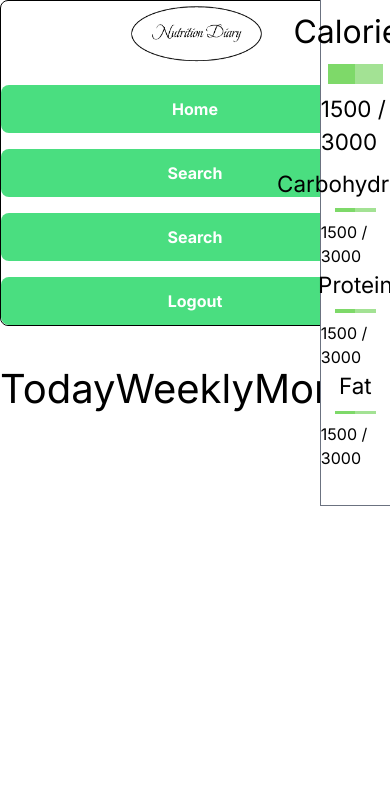
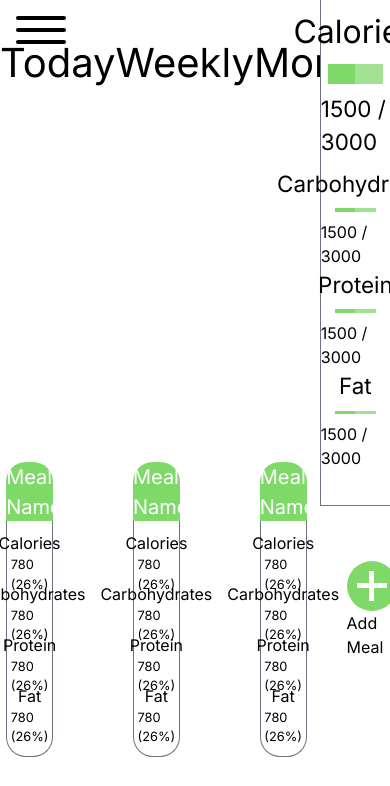
Before and after one commit to spiros132/DAT257, a Next.js app in the folder nutrition-diary/: page /dashboard in a window 390 px wide. Shown: the top 786 px of the page. Built offline with nearby package versions, Linux system fonts and the light colour scheme.

Commit message:
fixed the sidenavbar as well as fixed some small bugs and issues we had with our site

```diff
--- a/nutrition-diary/src/app/dashboard/layout.tsx
+++ b/nutrition-diary/src/app/dashboard/layout.tsx
@@ -7,10 +7,9 @@ export default function Layout(
     { readonly children: React.ReactNode }
 ) {
   return (
-    <div className="flex h-screen flex-col md:flex-row md:overflow-hidden">
-      <div className="">
-        <SideNav />
-      </div>
+    <div className="h-screen">
+      <SideNav />
+
       <div className="">{children}</div>
     </div>
   );
--- a/nutrition-diary/src/app/dashboard/page.tsx
+++ b/nutrition-diary/src/app/dashboard/page.tsx
@@ -3,6 +3,7 @@ import MealCard from "@/components/MealCard";
 import CalorieCounter from "@/components/CalorieCounter";
 import AddMealButton from "@/components/AddMealButton";
 import HamburgerDiv from "@/components/HamburgerDiv";
+import SideNav from "@/components/SideNav";
 
 
 export default function Page(){
--- a/nutrition-diary/src/app/dashboard/profile/page.tsx
+++ b/nutrition-diary/src/app/dashboard/profile/page.tsx
@@ -3,19 +3,6 @@ import React from 'react';
 const ProfilePage = () => {
   return (
     <div style={{ backgroundColor: 'white', minHeight: '100vh', padding: '2px', width: '100%', maxWidth: '100vw' }}>
-      <h1 style={{ color: 'grey', fontSize: '14px', marginBottom: '2px' }}>Profile</h1>
-
-      {/** The menu button */}
-      <div style={{ display: 'flex', justifyContent: 'space-between', alignItems: 'center', marginBottom: '20px' }}>
-        <div style={{ width: '40px', height: '40px' }}>
-            <svg xmlns="http://www.w3.org/2000/svg" width="100%" height="100%" viewBox="0 0 24 24" fill="none" stroke="currentColor" strokeWidth="2" strokeLinecap="round" strokeLinejoin="round">
-            <line x1="3" y1="12" x2="21" y2="12"></line>
-            <line x1="3" y1="6" x2="21" y2="6"></line>
-            <line x1="3" y1="18" x2="21" y2="18"></line>
-            </svg>
-        </div>
-        </div>
-
       {/** NutritionDiary.png */}
       <div style={{ display: 'flex', justifyContent: 'center' }}>
         <img src="/NutritionDiary1.png" alt="Nutrition Diary Logo" style={{ width: '220px', margin: '0 auto', marginBottom: '10px' }} />
--- a/nutrition-diary/src/app/layout.tsx
+++ b/nutrition-diary/src/app/layout.tsx
@@ -17,7 +17,7 @@ export default function RootLayout({
   return (
     <html lang="en">
       <body className={inter.className}>
-        <main className="flex min-h-screen flex-col items-center justify-between bg-white text-black">
+        <main className="min-h-screen bg-white text-black">
           {children}
         </main>
       </body>
--- a/nutrition-diary/src/app/logout/page.tsx
+++ b/nutrition-diary/src/app/logout/page.tsx
@@ -3,11 +3,10 @@ import { startTransition } from "react";
 import { LogoutUser } from "@/app/actions/users";
 
 export default function Page(){
-    window.onload = () => {
-        startTransition(() => {
-            LogoutUser();
-        });
-    }
+    startTransition(() => {
+        LogoutUser();
+        console.log("LOGOUT");
+    });
 
     return(
         <>
--- a/nutrition-diary/src/components/HamburgerDiv.tsx
+++ b/nutrition-diary/src/components/HamburgerDiv.tsx
@@ -1,15 +1,14 @@
 "use client";
 
-export default function HamburgerDiv(){
-
-
+export default function HamburgerDiv(props: {readonly onClick: () => void}){
     return (
-        <div className="w-27 h-screen border-r border-gray-500" style={{ borderTop: 'none' }}>
-        <button className="w-[50px] h-[50px] flex flex-col justify-center items-center m-auto mt-[5vh]">
-            <div className="w-[60px] h-[4px] bg-black m-1"></div>
-            <div className="w-[60px] h-[4px] bg-black m-1"></div>
-            <div className="w-[60px] h-[4px] bg-black m-1"></div>
+        <button
+        className="flex flex-col gap-2 items-center"
+        onClick={props.onClick}
+        >
+            <div className="w-[50px] h-[4px] rounded-xl bg-black"></div>
+            <div className="w-[50px] h-[4px] rounded-xl bg-black"></div>
+            <div className="w-[50px] h-[4px] rounded-xl bg-black"></div>
         </button>
-    </div>
-      )
+    );
 }
--- a/nutrition-diary/src/components/SideNav.tsx
+++ b/nutrition-diary/src/components/SideNav.tsx
@@ -1,38 +1,60 @@
 "use client";
 
 import Link from "next/link";
-
+import { useState } from "react";
+import HamburgerDiv from "./HamburgerDiv";
 
 export default function SideNav(){
   const logoPath = "/NutritionDiary.png";
+  const [open, setOpen] = useState<boolean>(false);
+
   return (
-      <div className="menu-container flex flex-col items-center justify-center border border-black rounded-lg p-0 mt-0">
-        <div className="logo-menu-container">
-          <div className="logo-container mb-4">
-            <img src={logoPath} alt="Nutrition Diary Logo" className="logo" style={{ width: '150px' }} />
+    <div
+    className="absolute top-0 left-0 right-auto bottom-0"
+    >
+      <div
+      className={open ? "h-full border-r border-black" : ""}
+      >
+        {/* The side bar that has the hamburger menu */}
+        <div
+        className="m-4"
+        >
+          <HamburgerDiv
+          onClick={
+            () => {
+              setOpen(!open);
+            }
+          }></HamburgerDiv>
         </div>
+        {/* The menu itself that appears and dissapears */}
+        { open &&
+        <div className="flex flex-col w-full h-full">
+          <div className="mb-4">
+            <img
+            src={logoPath}
+            alt="Nutrition Diary Logo"
+            className="w-52"
+            />
           </div>
           <div className="flex flex-col gap-4 items-center w-full">
             <Link
-          href={"/"}
-          className="menu-item home bg-green-400 text-white rounded-lg h-12 w-full flex items-center justify-center font-bold">
-            <h2>Home</h2>
+            href={"/dashboard"}
+            className="bg-greenTheme text-white w-full font-bold text-center p-4">
+              Home
             </Link>
             <Link
-          href={"/"}
-          className="menu-item search bg-green-400 text-white rounded-lg h-12 w-full flex items-center justify-center font-bold">
-            <h2>Search</h2>
-          </Link>
-          <Link
-          href={"/"}
-          className="menu-item search bg-green-400 text-white rounded-lg h-12 w-full flex items-center justify-center font-bold">
-            <h2>Search</h2>
+            href={"/dashboard/profile"}
+            className="bg-greenTheme text-white w-full font-bold text-center p-4">
+              Profile
             </Link>
             <Link
             href={"/logout"}
-          className="menu-item search bg-green-400 text-white rounded-lg h-12 w-full flex items-center justify-center font-bold">
-            <h2>Logout</h2>
+            className="bg-greenTheme text-white w-full font-bold text-center p-4">
+              Logout
             </Link>
+          </div>
+        </div>
+        }
       </div>
     </div>
   );
```
Lines whose indentation alone changed are shown as unchanged.
